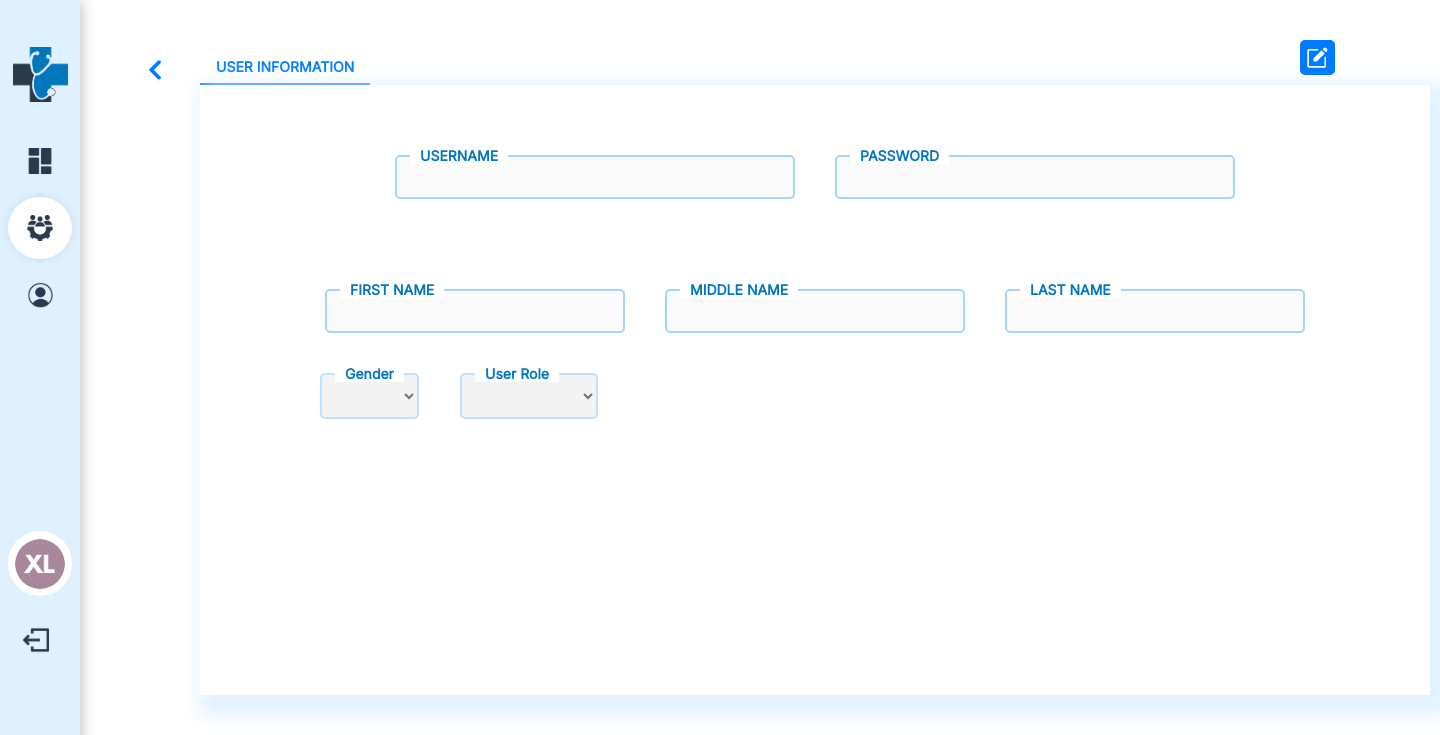
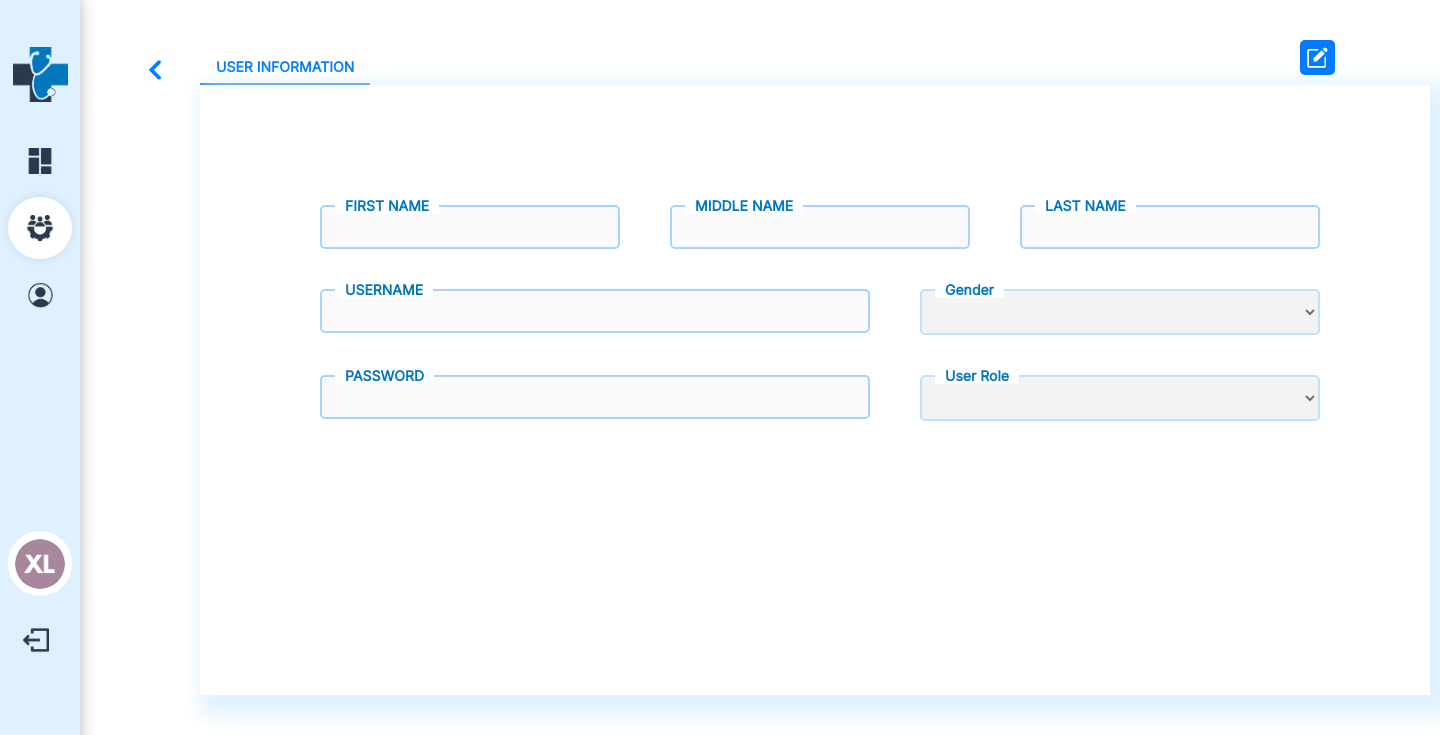
Before and after one commit to kycx0236/Clinical-Management-System, a Flask app: template app/templates/admin/user_management/user_info.html in a window 1440 px wide. Shown: the top 735 px of the page. Run offline with Flask 3, Linux system fonts and the light colour scheme; the template is opened without the code that fills it: values that come from a table or form of the project are taken from there, others are empty.

Commit message:
improved the structure of input boxes in adding and editng user info

```diff
--- a/app/static/admin_style.css
+++ b/app/static/admin_style.css
@@ -182,11 +182,11 @@
 
 /* Input boxes */
 .inputBox.username, .inputBox.password{
-    width: 400px;
+    width: 550px;
 }
 
-.inputBox.gender, .inputBox.user_role {
-    width: 100px;
+.gender, .user_role {
+    width: 400px;
 }
 
 .inputBox.fName, .inputBox.mName, .inputBox.lName{
@@ -224,12 +224,13 @@ input, select {
 
 .u_row.secondRow {
 
-    gap: 20px;
+    gap: 10px;
 
 }
 
 .u_row.thirdRow {
 
+    gap: 10px;
     margin-bottom: 120px;
 
 }
--- a/app/templates/admin/user_management/user_info.html
+++ b/app/templates/admin/user_management/user_info.html
@@ -68,20 +68,7 @@
         <div class="user-bg">
             <div class="group-info">
 
-                <div class="p_row firstRow">
-
-                    <div class="inputBox username">
-                        <input type="text" required="required" name="username" value="{{ user[1] }}" disabled>
-                        <span>USERNAME</span>
-                    </div>
-                    <div class="inputBox password">
-                        <input type="text" required="required" name="password" value="{{ user[2] }}" disabled>
-                        <span>PASSWORD</span>
-                    </div>
-
-                </div>
-
-                <div class="p_row secondRow">
+                <div class="u_row firstRow">
 
                     <div class="inputBox fName">
                         <input type="text" required="required" name="first_name" value="{{ user[3] }}" disabled>
@@ -98,7 +85,13 @@
 
                 </div>
 
-                <div class="u_row thirdRow">
+                <div class="u_row secondRow">
+
+                    <div class="inputBox username">
+                        <input type="text" required="required" name="username" value="{{ user[1] }}" disabled>
+                        <span>USERNAME</span>
+                    </div>
+
                     <div class="inputBox gender">
                         <select class="gender" name="gender" required="required" disabled>
                             <option value="" disabled selected></option>
@@ -106,6 +99,15 @@
                             <option value="female" {% if user[6] == "female" %} selected {% endif %}>Female</option>
                         </select>
                         <span>Gender</span>
+                    </div>
+
+                </div>
+
+                <div class="u_row thirdRow">
+
+                    <div class="inputBox password">
+                        <input type="text" required="required" name="password" value="{{ user[2] }}" disabled>
+                        <span>PASSWORD</span>
                     </div>
 
                     <div class="inputBox user_role">
@@ -118,6 +120,7 @@
                         </select>
                         <span>User Role</span>
                     </div>
+
                 </div>
 
             </div>
```
Also changed, not shown: app/templates/admin/user_management/add_user.html (+18 -12 lines).
